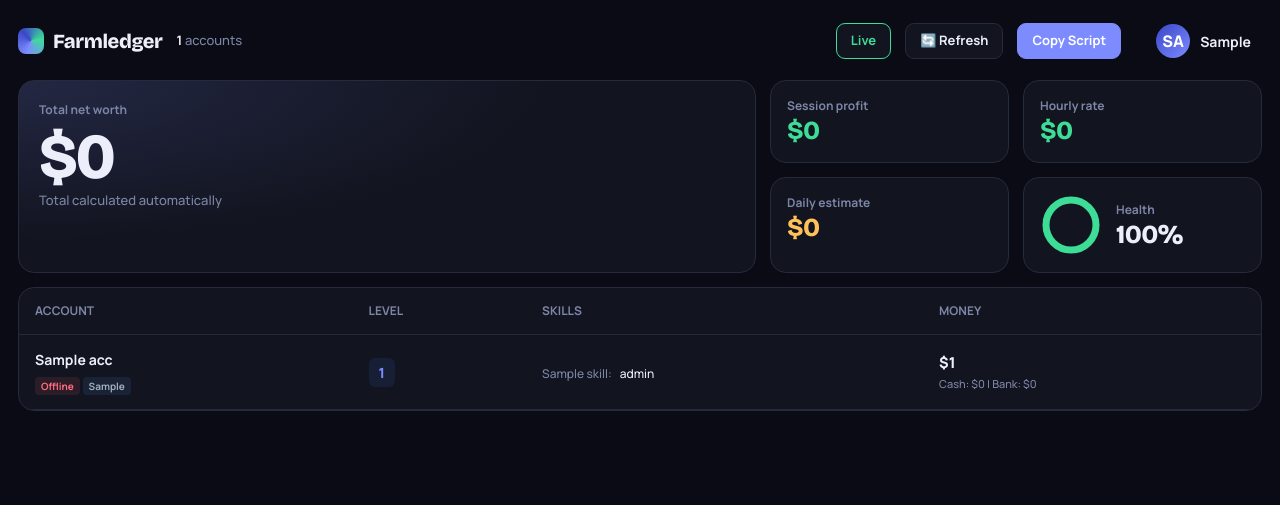
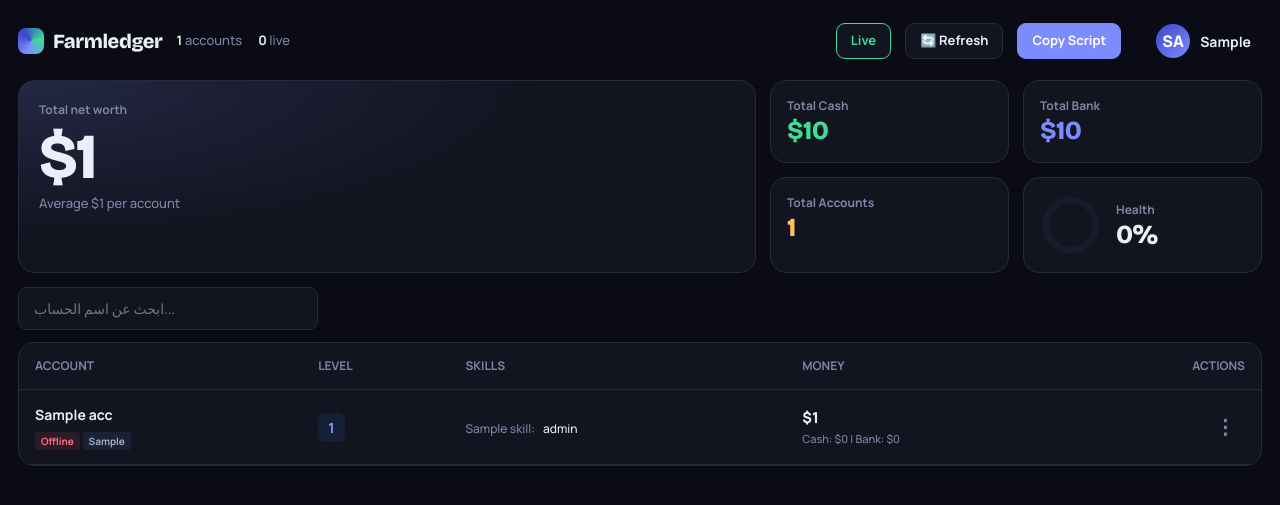
Before and after one commit to ims13q-pixel/-, a Flask app: template templates/index.html in a window 1280 px wide. Shown: the top 505 px of the page. Run offline with Flask 3, Linux system fonts and the light colour scheme; the template is opened without the code that fills it: most values are stand-ins (such as "Sample title", 1, 10 or a date in 2020).

Commit message:
Update index.html

```diff
--- a/templates/index.html
+++ b/templates/index.html
@@ -36,18 +36,24 @@ button,input{font:inherit;color:inherit}:focus-visible{outline:2px solid var(--a
 .user-dropdown a:hover{background:rgba(255,107,125,0.1);color:var(--bad);}
 .dropdown-divider{height:1px;background:var(--line);margin:4px 0;}
 
-/* الهيرو */
+/* الهيرو (الإحصائيات) */
 .hero{display:grid;grid-template-columns:1.5fr 1fr;gap:14px;margin-bottom:14px}
 .card{background:var(--p);border:1px solid var(--line);border-radius:16px;padding:20px;position:relative;overflow:hidden}
 .net{background:radial-gradient(120% 140% at 0% 0%,var(--glow),transparent 60%),var(--p)}
 .lbl{color:var(--mute);font-size:12px;font-weight:700}
 .big{font:800 clamp(38px,6vw,64px)/1 'Bricolage Grotesque',sans-serif;letter-spacing:-.03em;margin:6px 0 2px}
+.sub{color:var(--mute);font-size:13px;margin-top:5px;}
 .kp{display:grid;grid-template-columns:1fr 1fr;gap:14px}
 .kp .card{padding:16px}.kv{font:800 26px 'Bricolage Grotesque',sans-serif;letter-spacing:-.02em}
 .up{color:var(--ok)}.gd{color:var(--gold)}
 
+/* شريط البحث */
+.tb{display:flex;gap:8px;flex-wrap:wrap;align-items:center;margin-bottom:12px}
+.tb input[type=search]{background:var(--p);border:1px solid var(--line);border-radius:9px;padding:10px 15px;min-width:300px;color:white;outline:none;}
+.tb input[type=search]:focus{border-color:var(--ac);}
+
 /* الجدول */
-.tw{background:var(--p);border:1px solid var(--line);border-radius:16px;overflow:auto;max-height:640px;margin-top:14px;}
+.tw{background:var(--p);border:1px solid var(--line);border-radius:16px;overflow:auto;max-height:640px;}
 table { width: 100%; border-collapse: collapse; margin-top: 0; }
 th { text-align: left; padding: 14px 16px; color: var(--mute); font-size: 12px; font-weight: 700; border-bottom: 1px solid var(--line); }
 td { padding: 14px 16px; border-bottom: 1px solid var(--line); vertical-align: middle; white-space: nowrap; }
@@ -63,6 +69,17 @@ tr:hover { background: rgba(255,255,255,0.02); }
 .money-main { font-size: 15px; font-weight: 800; color: var(--ink); }
 .money-sub { font-size: 11px; color: var(--mute); margin-top: 2px; }
 
+/* 🔴 خيارات الحساب (النقاط الثلاث) */
+.action-menu { position: relative; display: inline-block; }
+.action-btn { background: none; border: none; color: var(--mute); font-size: 20px; cursor: pointer; padding: 0 10px; font-weight: bold; }
+.action-btn:hover { color: var(--ink); }
+.action-dropdown { display: none; position: absolute; right: 100%; top: 0; background: var(--p2); border: 1px solid var(--line); border-radius: 8px; padding: 5px; z-index: 100; box-shadow: 0 5px 15px rgba(0,0,0,0.5); min-width: 150px; margin-right: 5px;}
+.action-dropdown.show { display: flex; flex-direction: column; }
+.action-dropdown button { background: none; border: none; color: var(--ink); padding: 8px 12px; text-align: left; cursor: pointer; font-size: 13px; border-radius: 6px; font-weight: 600;}
+.action-dropdown button:hover { background: rgba(255,255,255,0.05); }
+.action-dropdown button.del { color: var(--bad); }
+.action-dropdown button.del:hover { background: rgba(255,107,125,0.1); }
+
 /* المودال */
 dialog{background:var(--p);color:var(--ink);border:1px solid var(--line);border-radius:16px;padding:22px;width:min(400px,92vw);}dialog::backdrop{background:rgba(0,0,0,.6)}
 dialog h2{margin:0 0 12px;font:800 20px 'Bricolage Grotesque'}dialog label{display:block;margin-bottom:10px;color:var(--mute);font-size:12px;font-weight:700}
@@ -70,10 +87,18 @@ dialog input{width:100%;margin-top:4px;background:var(--bg);border:1px solid var
 </style>
 </head>
 <body>
+
+<!-- 🔴 حساب الإجماليات عشان تطلع حقيقية -->
+{% set total_worth = accounts | sum(attribute='total_money') %}
+{% set total_cash = accounts | sum(attribute='cash') %}
+{% set total_bank = accounts | sum(attribute='bank') %}
+{% set online_count = accounts | selectattr('online') | list | length %}
+{% set health_percent = (online_count / accounts|length * 100)|round|int if accounts|length > 0 else 0 %}
+
 <div class="w">
 <div class="bar">
   <div class="logo"><i></i>Farmledger</div>
-  <div class="meta"><span><b>{{ accounts|length if accounts else 0 }}</b> accounts</span></div>
+  <div class="meta"><span><b>{{ accounts|length }}</b> accounts</span><span><b>{{ online_count }}</b> live</span></div>
   <div class="sp"></div>
 
   <button class="b live on" type="button"><span class="dot"></span>Live</button>
@@ -96,15 +121,26 @@ dialog input{width:100%;margin-top:4px;background:var(--bg);border:1px solid var
 <div class="hero">
   <div class="card net">
     <div class="lbl">Total net worth</div>
-    <div class="big">$0</div>
-    <div class="sub" style="color:var(--mute);font-size:13px">Total calculated automatically</div>
+    <div class="big">${{ "{:,.0f}".format(total_worth) }}</div>
+    <div class="sub">Average ${{ "{:,.0f}".format(total_worth / accounts|length) if accounts|length > 0 else 0 }} per account</div>
   </div>
   <div class="kp">
-    <div class="card"><div class="lbl">Session profit</div><div class="kv up">$0</div></div>
-    <div class="card"><div class="lbl">Hourly rate</div><div class="kv up">$0</div></div>
-    <div class="card"><div class="lbl">Daily estimate</div><div class="kv gd">$0</div></div>
-    <div class="card" style="display:flex;align-items:center;gap:14px;"><svg width="62" height="62" viewBox="0 0 62 62"><circle cx="31" cy="31" r="25" fill="none" stroke="var(--p2)" stroke-width="7"/><circle cx="31" cy="31" r="25" fill="none" stroke="var(--ok)" stroke-width="7" stroke-linecap="round" stroke-dasharray="157" stroke-dashoffset="0" transform="rotate(-90 31 31)"/></svg><div><div class="lbl">Health</div><div class="kv">100%</div></div></div>
+    <div class="card"><div class="lbl">Total Cash</div><div class="kv up">${{ "{:,.0f}".format(total_cash) }}</div></div>
+    <div class="card"><div class="lbl">Total Bank</div><div class="kv up" style="color:var(--ac)">${{ "{:,.0f}".format(total_bank) }}</div></div>
+    <div class="card"><div class="lbl">Total Accounts</div><div class="kv gd">{{ accounts|length }}</div></div>
+    <div class="card" style="display:flex;align-items:center;gap:14px;">
+      <svg width="62" height="62" viewBox="0 0 62 62">
+        <circle cx="31" cy="31" r="25" fill="none" stroke="var(--p2)" stroke-width="7"/>
+        <circle cx="31" cy="31" r="25" fill="none" stroke="var(--ok)" stroke-width="7" stroke-linecap="round" stroke-dasharray="157" stroke-dashoffset="{{ 157 - (157 * (health_percent / 100)) }}" transform="rotate(-90 31 31)"/>
+      </svg>
+      <div><div class="lbl">Health</div><div class="kv">{{ health_percent }}%</div></div>
+    </div>
   </div>
+</div>
+
+<!-- 🔴 شريط البحث -->
+<div class="tb">
+    <input type="search" id="searchInput" placeholder="ابحث عن اسم الحساب..." aria-label="Search">
 </div>
 
 <div class="tw">
@@ -115,11 +151,12 @@ dialog input{width:100%;margin-top:4px;background:var(--bg);border:1px solid var
                 <th>LEVEL</th>
                 <th>SKILLS</th>
                 <th>MONEY</th>
+                <th style="text-align:right;">ACTIONS</th>
             </tr>
         </thead>
-        <tbody>
+        <tbody id="table-body">
             {% for a in accounts %}
-            <tr>
+            <tr class="account-row">
                 <td>
                     <div class="acc-name">{{ a.name }}</div>
                     <div style="margin-top:4px;">
@@ -145,6 +182,16 @@ dialog input{width:100%;margin-top:4px;background:var(--bg);border:1px solid var
                     <div class="money-main">${{ "{:,.0f}".format(a.total_money or 0) }}</div>
                     <div class="money-sub">Cash: ${{ "{:,.0f}".format(a.cash or 0) }} | Bank: ${{ "{:,.0f}".format(a.bank or 0) }}</div>
                 </td>
+                <!-- 🔴 القائمة المنسدلة للحذف والنسخ -->
+                <td style="text-align:right;">
+                    <div class="action-menu">
+                        <button class="action-btn" onclick="toggleActionMenu(event)">⋮</button>
+                        <div class="action-dropdown">
+                            <button onclick="copyUsername('{{ a.name }}')">📋 نسخ الاسم</button>
+                            <button class="del" onclick="deleteAccount('{{ a.name }}')">🗑 حذف الحساب</button>
+                        </div>
+                    </div>
+                </td>
             </tr>
             {% endfor %}
         </tbody>
@@ -156,7 +203,6 @@ dialog input{width:100%;margin-top:4px;background:var(--bg);border:1px solid var
 </div>
 </div>
 
-<!-- مودال تغيير الباسورد -->
 <dialog id="resetModal">
   <form method="dialog" id="resetForm">
     <h2>Reset Password</h2>
@@ -169,10 +215,9 @@ dialog input{width:100%;margin-top:4px;background:var(--bg);border:1px solid var
 </dialog>
 
 <script>
-// 🔴 1. المتغيرات الأساسية
 const MY_KEY = "{{ my_key | default('Overseer') }}";
 
-// 🔴 2. القائمة المنسدلة
+// 1. قائمة المستخدم
 function toggleUserMenu(e) {
     if(e) e.stopPropagation();
     document.getElementById("uDropdown").classList.toggle("show");
@@ -182,14 +227,64 @@ function openResetModal(e) {
     document.getElementById("uDropdown").classList.remove("show");
     document.getElementById("resetModal").showModal();
 }
+
+// 2. خيارات الحساب (حذف ونسخ)
+function toggleActionMenu(e) {
+    e.stopPropagation();
+    // إغلاق أي قائمة مفتوحة
+    document.querySelectorAll('.action-dropdown').forEach(el => el.classList.remove('show'));
+    // فتح القائمة اللي تم الضغط عليها
+    e.target.nextElementSibling.classList.add('show');
+}
+
+// إغلاق القوائم لما تضغط في أي مكان
 window.addEventListener('click', function(e) {
     var menu = document.getElementById('uDropdown');
     if (menu && menu.classList.contains('show') && !e.target.closest('.user-menu')) {
         menu.classList.remove('show');
     }
+    document.querySelectorAll('.action-dropdown').forEach(el => el.classList.remove('show'));
 });
 
-// 🔴 3. نسخ السكربت
+// 3. نسخ اسم المستخدم
+function copyUsername(name) {
+    navigator.clipboard.writeText(name).then(() => {
+        alert("✅ تم نسخ الاسم: " + name);
+    }).catch(err => {
+        alert("فشل النسخ.");
+    });
+}
+
+// 4. حذف الحساب
+async function deleteAccount(name) {
+    if(!confirm("هل أنت متأكد أنك تريد حذف الحساب: " + name + " من اللوق؟")) return;
+
+    try {
+        const res = await fetch('/api/delete', {
+            method: 'POST',
+            headers: {'Content-Type': 'application/json'},
+            body: JSON.stringify({ name: name })
+        });
+        if(res.ok) {
+            window.location.reload(); // تحديث الصفحة عشان يختفي الحساب
+        } else {
+            alert("حدث خطأ أثناء الحذف.");
+        }
+    } catch(err) {
+        alert("فشل الاتصال بالسيرفر.");
+    }
+}
+
+// 5. شريط البحث
+document.getElementById('searchInput').addEventListener('input', function(e) {
+    const val = e.target.value.toLowerCase();
+    document.querySelectorAll('.account-row').forEach(row => {
+        const name = row.querySelector('.acc-name').innerText.toLowerCase();
+        row.style.display = name.includes(val) ? '' : 'none';
+    });
+});
+
+// 6. نسخ السكربت
 document.getElementById("copy-script").addEventListener("click", function(e) {
     e.preventDefault();
     const btn = this;
@@ -221,7 +316,7 @@ document.getElementById("copy-script").addEventListener("click", function(e) {
     document.body.removeChild(textArea);
 });
 
-// 🔴 4. تغيير الباسورد
+// 7. تغيير الباسورد
 document.getElementById('resetForm').onsubmit = async function(e) {
     if (!e.submitter || e.submitter.value !== "ok") return;
     e.preventDefault();
```
